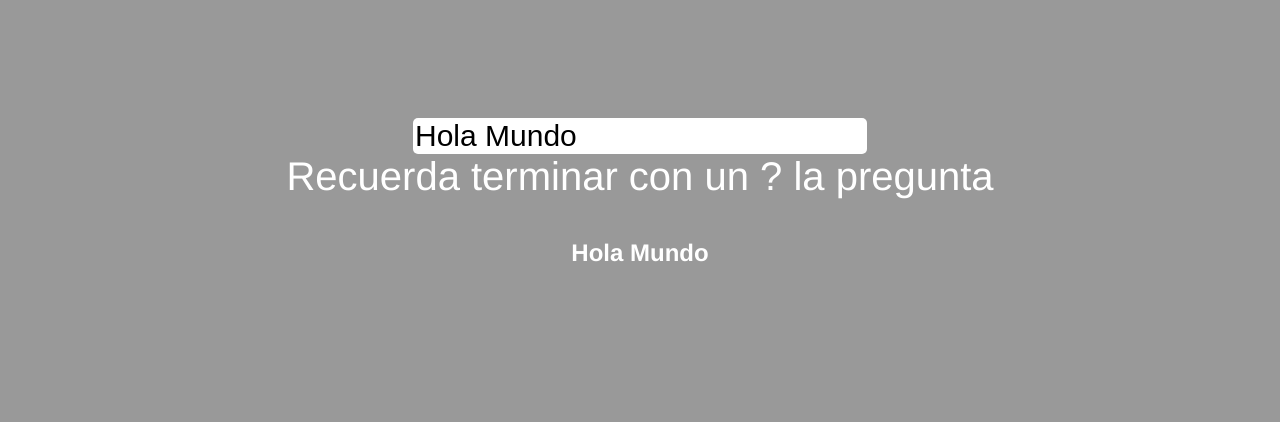
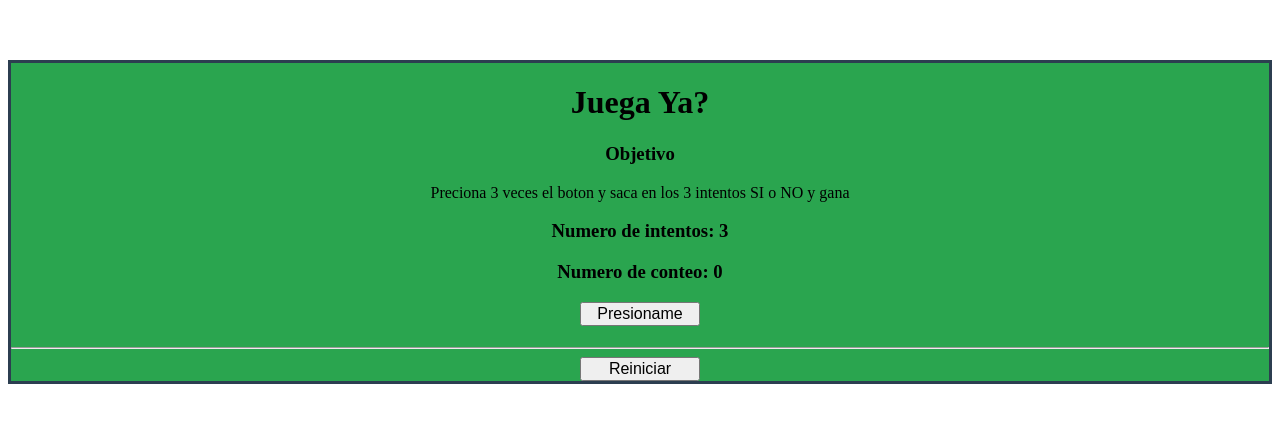
Before and after one commit to Ades28293/pw_u2_v_p4_mc, a Vue app: page / in a window 1280 px wide. Shown: the top 422 px of the page. Built offline with nearby package versions, Linux system fonts and the light colour scheme.

Commit message:
tarea9 consumoApi

```diff
--- a/src/App.vue
+++ b/src/App.vue
@@ -1,23 +1,26 @@
 <template>
 <!--<Calculadora></Calculadora>
 <Contador titulo="Estudiante" v-bind:inicio="4+2"></Contador>
-<Contador titulo="Profesor" :inicio="101"> </Contador>-->
+<Contador titulo="Profesor" :inicio="101"> </Contador> <CaracolaMagica></CaracolaMagica>-->
 
-<CaracolaMagica></CaracolaMagica>
 
+<Juego></Juego>
 </template>
 
 <script>
 //import Contador from "./components/Contador.vue"
 //import Calculadora from "./components/Calculadora.vue"
-import CaracolaMagica from "./components/CaracolaMagica.vue"
+//import CaracolaMagica from "./components/CaracolaMagica.vue"
+import Juego from './components/Juego.vue'
+
 
 export default {
   name: 'App',
   components: {
     //Calculadora
    // Contador
-   CaracolaMagica
+   //CaracolaMagica,
+    Juego
 
   }
 }
--- /dev/null
+++ b/src/components/Juego.vue
@@ -0,0 +1,112 @@
+
+<template>
+    <div class="contenedor">
+        <div class="juegoTest">
+            <h1>Juega Ya?</h1>
+            <h3>Objetivo</h3>
+            <p>Preciona 3 veces el boton y saca en los 3 intentos SI o NO y gana </p>
+
+            <h3 v-if="operacion()">Numero de intentos: {{ intentos }}</h3>
+            <h3>Numero de conteo: {{ aux1 >= aux2 ? aux1 : aux2 }}</h3>
+            <button v-if="operacion()" v-on:click="juego()">Presioname</button>
+            <h3 v-if="respuesta">Respuesta: {{ respuesta }}</h3>
+            <h1 id="ganador">{{ mensaje }}</h1>
+            <img v-if="rutaImagen != null" :src="rutaImagen.image" alt="No carga la imagen" />
+            <hr>
+            <button @click="reiniciarPagina">Reiniciar</button>
+
+        </div>
+    </div>
+</template>
+
+<script>
+
+export default {
+    data() {
+        return {
+            rutaImagen: null,
+            respuesta: "",
+            intentos: 3,
+            ganador: false,
+            mensaje: "",
+            aux1: 0,
+            aux2: 0
+
+        };
+    },
+    methods: {
+        async consumirAPI() {
+            return await fetch("https://yesno.wtf/api").then((r) => r.json());
+        },
+        async obtenerRespuesta() {
+            this.rutaImagen = await this.consumirAPI();
+            this.respuesta = this.rutaImagen.answer;
+        },
+        operacionRespuesta() {
+            this.aux1 = this.respuesta == "yes" ? this.aux1 + 1 : 0;
+            this.aux2 = this.respuesta == "yes" ? 0 : this.aux2 + 1;
+        },
+        comprobacionTest() {
+            switch (true) {
+                case this.aux1 == 3 || this.aux2 == 3:
+                    this.ganador = true;
+                    this.mensaje = "Ganaste un carro";
+                    break;
+                case !this.operacion():
+                    this.mensaje = "Perdiste :/";
+                    break;
+                default:
+
+                    break;
+            }
+        },
+        operacion() {
+            if (this.intentos > 0 && !this.ganador) {
+                return true;
+            } else {
+                return false;
+            }
+        }, reiniciarPagina() {
+            // Restaurar las propiedades a sus valores iniciales
+            this.rutaImagen = null;
+            this.respuesta = "";
+            this.intentos = 3;
+            this.ganador = false;
+            this.mensaje = "";
+            this.aux1 = 0;
+            this.aux2 = 0;
+
+        },
+        async juego() {
+            this.intentos--;
+            await this.obtenerRespuesta();
+            this.operacionRespuesta();
+            this.comprobacionTest();
+        }
+    },
+};
+</script>
+
+<style>
+p,
+h1,
+h3 {
+    color: black;
+    font-family: 'Times New Roman', Times, serif;
+}
+
+.contenedor {
+    background-color: rgb(42, 165, 79);
+    border: solid;
+}
+
+button {
+    width: 120px;
+    font-size: 16px;
+}
+
+img {
+    width: 250px;
+    height: 250px;
+}
+</style>
```
